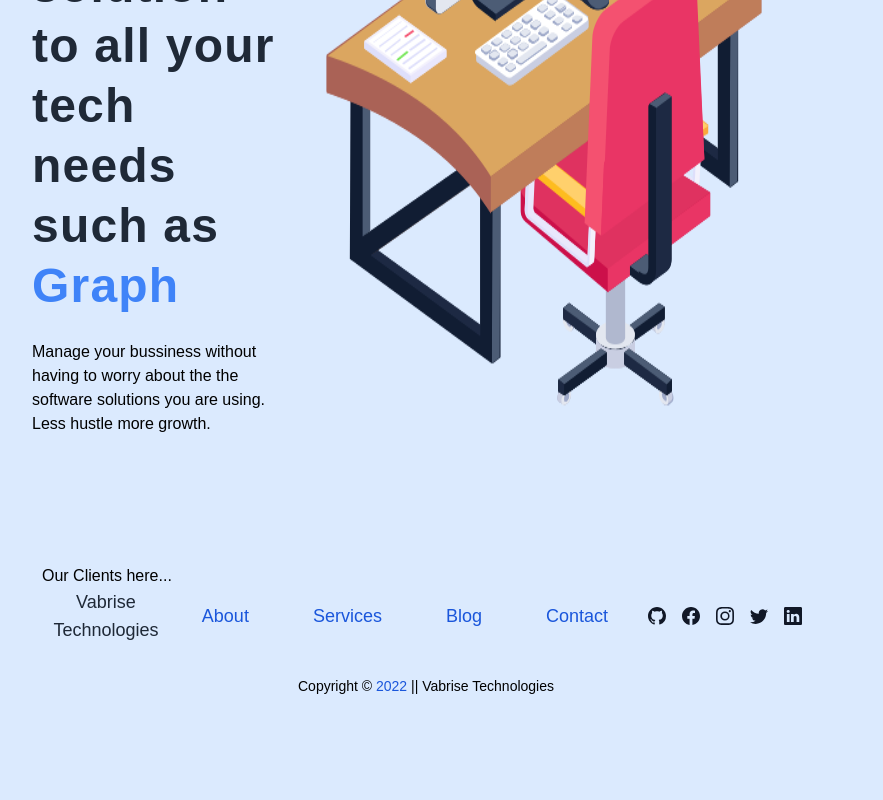
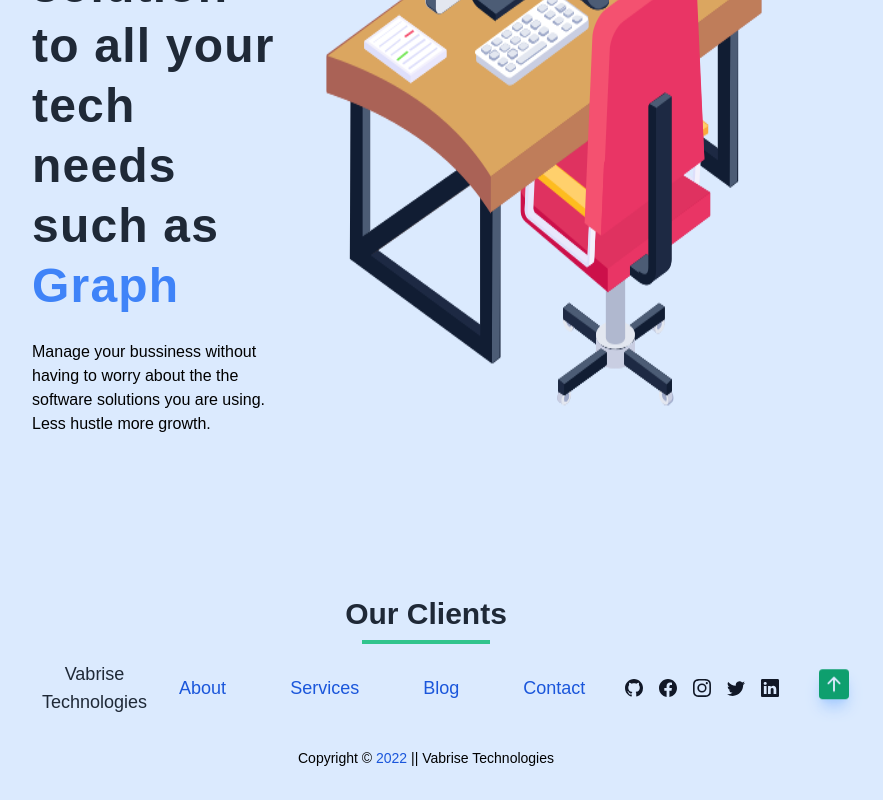
Before and after one commit to Andrew-Ochieng/Vabrise, a React (Create React App) app: page / in a window 1280 px wide. Shown: the part 428-1228 px from the top of the page, without its empty margins (214-1097 px from the left). Before the commit the page ends 1156 px from the top, so only its background shows below. Built offline with nearby package versions, Linux system fonts and the light colour scheme.

Commit message:
add scroll-to-top button

```diff
--- a/src/components/Footer.js
+++ b/src/components/Footer.js
@@ -1,11 +1,15 @@
 import { Link } from "react-router-dom";
-import { BsGithub, BsInstagram, BsTwitter, BsLinkedin, BsFacebook } from "react-icons/bs"
-
+import { BsGithub, BsInstagram, BsTwitter, BsLinkedin, BsFacebook, BsArrowUpSquareFill } from "react-icons/bs"
+import { motion } from "framer-motion";
 
 const Footer = () => {
     const today = new Date()
     const newYear = today.getFullYear()
     // console.log(newYear)
+
+    const scrollTop = () => {
+        window.scrollTo(0, 0);
+    }
 
     let links = [
         {name: "About", link: "/about"},
@@ -32,6 +36,7 @@ const Footer = () => {
                         </ul>
                     </div>
 
+                    <div className="flex items-center justify-center">
                         <div className="flex justify-center text-lg text-gray-900">
                             <Link to='/'  className="mx-2">
                                 <BsGithub />
@@ -50,6 +55,18 @@ const Footer = () => {
                             </Link>
                         </div>
 
+                        {/* scroll to top */}
+                        <motion.button
+                            initial={{x: '100vh'}}
+                            animate={{x: 0}}
+                            whileHover={{scale: 1.4}}
+                            onClick={scrollTop}
+                            className="md:text-3xl text-2xl ml-8 text-right text-green-500 hover:text-green-600 shadow-lg hover:shadow-xl shadow-blue-300 animate-bounce">
+                            <BsArrowUpSquareFill />
+                        </motion.button>
+                    </div>
+
+
                 </div>
                 <div className="flex justify-center items-center text-sm">
                     <p>Copyright &copy; <span className="text-blue-700">{newYear}</span> |
--- a/src/components/OurClients.js
+++ b/src/components/OurClients.js
@@ -1,7 +1,12 @@
 const OurClients = () => {
+
     return (
         <>
-            Our Clients here...
+            <div className="flex flex-col items-center justify-center pt-8 pb-4 md:text-3xl text-xl text-gray-800 font-semibold">
+                <h1 >Our Clients</h1>
+                <hr className="border-2 border-green-400 mt-2 md:w-32 w-24"/>
+            </div>
+
         </>
      );
 }
```
Lines whose indentation alone changed are shown as unchanged.
